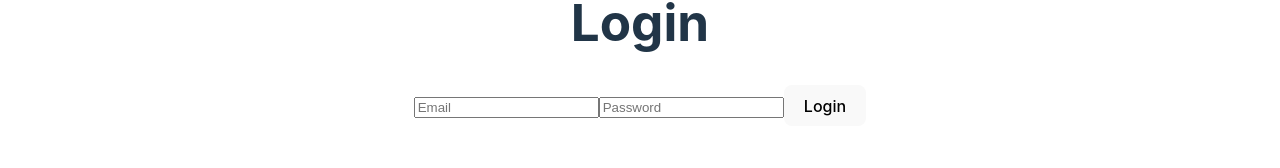
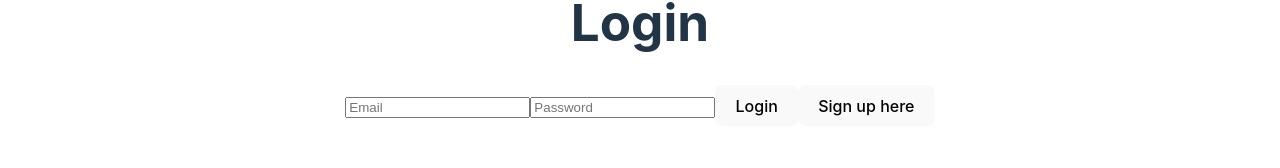
Before and after one commit to alexcsia/Chatting-App, a Vue app in the folder frontend/: page /login in a window 1280 px wide. Shown: the part 132-300 px from the top of the page. Built offline with nearby package versions, Linux system fonts and the light colour scheme; no server answers.

Commit message:
add redirect to sign up btn on login page

```diff
--- a/frontend/src/components/LoginForm.vue
+++ b/frontend/src/components/LoginForm.vue
@@ -3,6 +3,7 @@
     <input v-model="email" type="email" placeholder="Email" required />
     <input v-model="password" type="password" placeholder="Password" required />
     <button type="submit">Login</button>
+    <button v-on:click="redirectSignUp">Sign up here</button>
   </form>
 </template>
 
@@ -24,4 +25,8 @@ const handleSubmit = async () => {
     console.error("Login failed:", error);
   }
 };
+
+const redirectSignUp = async () => {
+  router.push("/signup");
+};
 </script>
```
